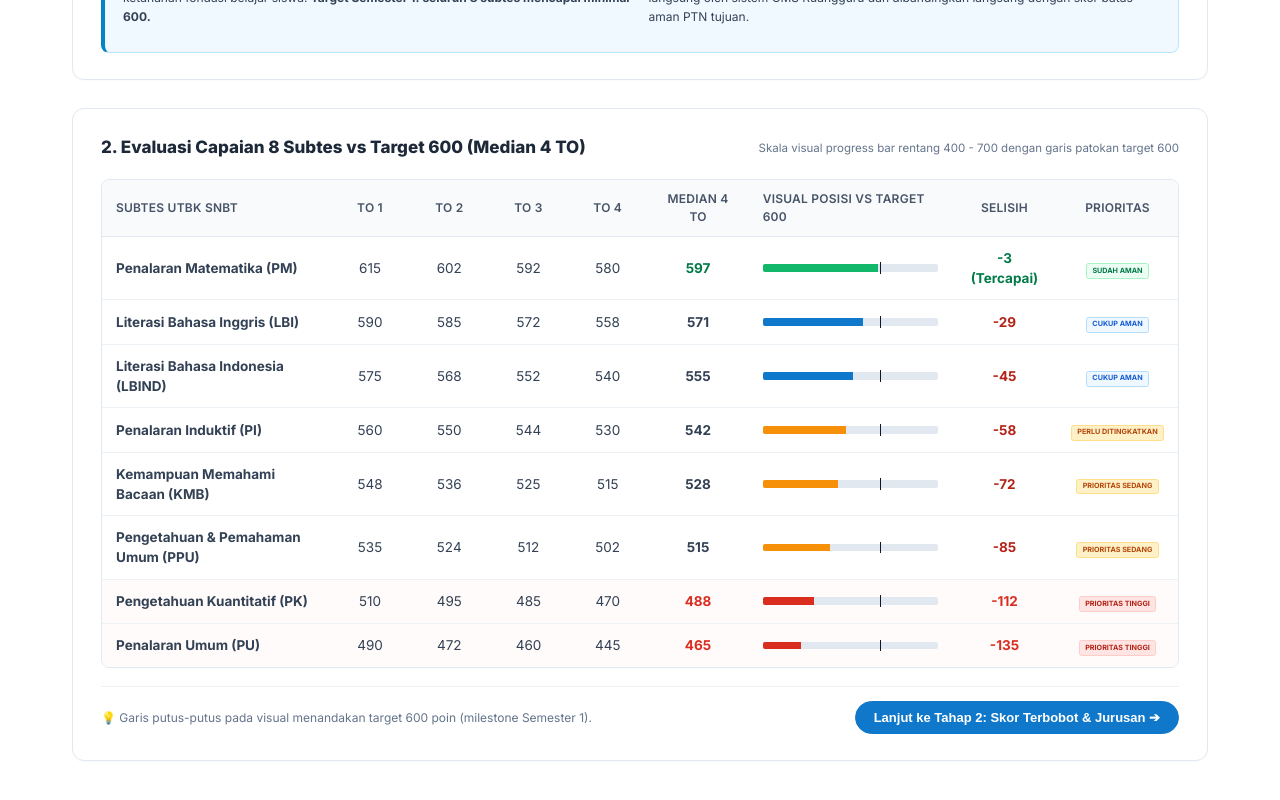
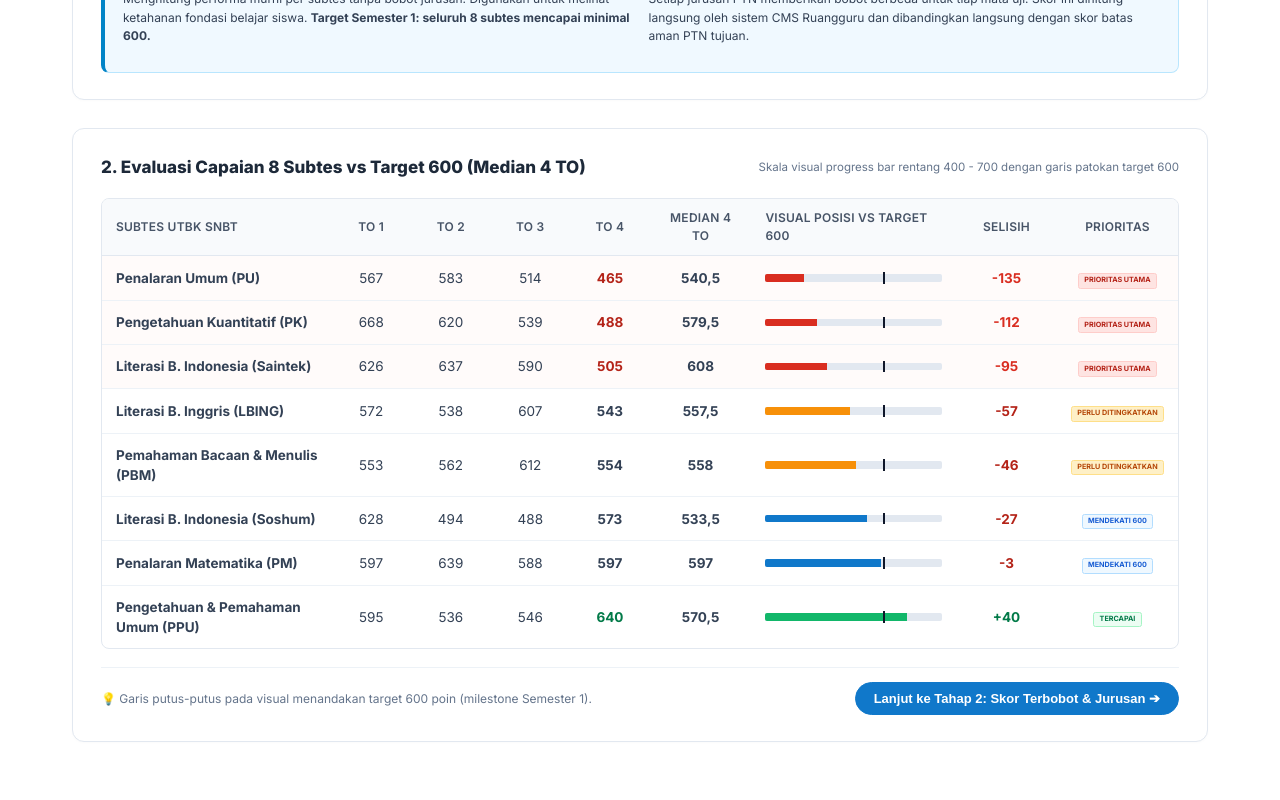
Before and after one commit to hhidro29/BACConsultationReport, a React (Vite) app: page /#/v2 in a window 1280 px wide. Shown: the part 1348-2148 px from the top of the page. Built offline with nearby package versions, Linux system fonts and the light colour scheme.

Commit message:
style(v2): replace 'kurang/lebih' wording with '+/-' notation and sync authentic 8-subtest scores across dashboard and PDF

```diff
--- a/src/data/garudaData.ts
+++ b/src/data/garudaData.ts
@@ -7,9 +7,9 @@ export interface SubtestV2 {
   to2: number;
   to3: number;
   to4: number;
-  median: number;
+  median: number | string;
   gap: number;
-  status: 'SUDAH AMAN' | 'CUKUP AMAN' | 'PERLU DITINGKATKAN' | 'PRIORITAS SEDANG' | 'PRIORITAS TINGGI';
+  status: 'TERCAPAI' | 'MENDEKATI 600' | 'PERLU DITINGKATKAN' | 'PRIORITAS UTAMA';
   badgeClass: string;
   fillPct: number;
   barColor: string;
@@ -32,9 +32,9 @@ export interface PrioritySubtest {
   id: string;
   priorityLabel: string;
   name: string;
-  toScore: number;
+  toScore: string;
   targetScore: number;
-  gap: number;
+  gapText: string;
   rgQuestionsDone: number;
   rgAccuracy: string;
   diagnosis: string;
@@ -70,71 +70,71 @@ export const studentIdentity = {
   toLabels: ["TO 1 (30 Agu)", "TO 2 (14 Sep)", "TO 3 (28 Sep)", "TO 4 (30 Okt)"]
 };
 
-// 8 Subtests for Academic Team IA (Versi 2)
+// 8 Subtests for Academic Team IA (Versi 2) - Synchronized with V2 PDF
 export const subtestsV2Data: SubtestV2[] = [
+  {
+    id: "pu",
+    name: "Penalaran Umum (PU)",
+    to1: 567, to2: 583, to3: 514, to4: 465,
+    median: "540,5", gap: -135,
+    status: "PRIORITAS UTAMA", badgeClass: "badge-p-high",
+    fillPct: 21.7, barColor: "#d92d20"
+  },
+  {
+    id: "pk",
+    name: "Pengetahuan Kuantitatif (PK)",
+    to1: 668, to2: 620, to3: 539, to4: 488,
+    median: "579,5", gap: -112,
+    status: "PRIORITAS UTAMA", badgeClass: "badge-p-high",
+    fillPct: 29.3, barColor: "#d92d20"
+  },
+  {
+    id: "lbi_a",
+    name: "Literasi B. Indonesia (Saintek)",
+    to1: 626, to2: 637, to3: 590, to4: 505,
+    median: "608", gap: -95,
+    status: "PRIORITAS UTAMA", badgeClass: "badge-p-high",
+    fillPct: 35.0, barColor: "#d92d20"
+  },
+  {
+    id: "lbe",
+    name: "Literasi B. Inggris (LBING)",
+    to1: 572, to2: 538, to3: 607, to4: 543,
+    median: "557,5", gap: -57,
+    status: "PERLU DITINGKATKAN", badgeClass: "badge-p-med",
+    fillPct: 47.7, barColor: "#f79009"
+  },
+  {
+    id: "pbm",
+    name: "Pemahaman Bacaan & Menulis (PBM)",
+    to1: 553, to2: 562, to3: 612, to4: 554,
+    median: "558", gap: -46,
+    status: "PERLU DITINGKATKAN", badgeClass: "badge-p-med",
+    fillPct: 51.3, barColor: "#f79009"
+  },
+  {
+    id: "lbi_s",
+    name: "Literasi B. Indonesia (Soshum)",
+    to1: 628, to2: 494, to3: 488, to4: 573,
+    median: "533,5", gap: -27,
+    status: "MENDEKATI 600", badgeClass: "badge-p-low",
+    fillPct: 57.7, barColor: "#1078ca"
+  },
   {
     id: "pm",
     name: "Penalaran Matematika (PM)",
-    to1: 615, to2: 602, to3: 592, to4: 580,
-    median: 597, gap: -3,
-    status: "SUDAH AMAN", badgeClass: "badge-p-done",
-    fillPct: 65.6, barColor: "#12b76a"
-  },
-  {
-    id: "lbi",
-    name: "Literasi Bahasa Inggris (LBI)",
-    to1: 590, to2: 585, to3: 572, to4: 558,
-    median: 571, gap: -29,
-    status: "CUKUP AMAN", badgeClass: "badge-p-low",
-    fillPct: 57.0, barColor: "#1078ca"
-  },
-  {
-    id: "lbind",
-    name: "Literasi Bahasa Indonesia (LBIND)",
-    to1: 575, to2: 568, to3: 552, to4: 540,
-    median: 555, gap: -45,
-    status: "CUKUP AMAN", badgeClass: "badge-p-low",
-    fillPct: 51.7, barColor: "#1078ca"
-  },
-  {
-    id: "pi",
-    name: "Penalaran Induktif (PI)",
-    to1: 560, to2: 550, to3: 544, to4: 530,
-    median: 542, gap: -58,
-    status: "PERLU DITINGKATKAN", badgeClass: "badge-p-med",
-    fillPct: 47.3, barColor: "#f79009"
-  },
-  {
-    id: "kmb",
-    name: "Kemampuan Memahami Bacaan (KMB)",
-    to1: 548, to2: 536, to3: 525, to4: 515,
-    median: 528, gap: -72,
-    status: "PRIORITAS SEDANG", badgeClass: "badge-p-med",
-    fillPct: 42.7, barColor: "#f79009"
+    to1: 597, to2: 639, to3: 588, to4: 597,
+    median: "597", gap: -3,
+    status: "MENDEKATI 600", badgeClass: "badge-p-low",
+    fillPct: 65.7, barColor: "#1078ca"
   },
   {
     id: "ppu",
     name: "Pengetahuan & Pemahaman Umum (PPU)",
-    to1: 535, to2: 524, to3: 512, to4: 502,
-    median: 515, gap: -85,
-    status: "PRIORITAS SEDANG", badgeClass: "badge-p-med",
-    fillPct: 38.3, barColor: "#f79009"
-  },
-  {
-    id: "pk",
-    name: "Pengetahuan Kuantitatif (PK)",
-    to1: 510, to2: 495, to3: 485, to4: 470,
-    median: 488, gap: -112,
-    status: "PRIORITAS TINGGI", badgeClass: "badge-p-high",
-    fillPct: 29.3, barColor: "#d92d20"
-  },
-  {
-    id: "pu",
-    name: "Penalaran Umum (PU)",
-    to1: 490, to2: 472, to3: 460, to4: 445,
-    median: 465, gap: -135,
-    status: "PRIORITAS TINGGI", badgeClass: "badge-p-high",
-    fillPct: 21.7, barColor: "#d92d20"
+    to1: 595, to2: 536, to3: 546, to4: 640,
+    median: "570,5", gap: 40,
+    status: "TERCAPAI", badgeClass: "badge-p-done",
+    fillPct: 80.0, barColor: "#12b76a"
   }
 ];
 
@@ -178,58 +178,58 @@ export const targetPrograms: ProgramChoice[] = [
   }
 ];
 
-// 4 Subtests Prioritas for V2
+// 4 Subtests Prioritas for V2 - Synchronized with V2 PDF Section 4
 export const prioritySubtestsV2: PrioritySubtest[] = [
   {
+    id: "pk",
+    priorityLabel: "BOBOT TERTINGGI #1",
+    name: "Pengetahuan Kuantitatif (PK)",
+    toScore: "488",
+    targetScore: 600,
+    gapText: "-112",
+    rgQuestionsDone: 5,
+    rgAccuracy: "40% benar (1 sesi)",
+    diagnosis: "Kritis. Baru mengerjakan 5 soal di aplikasi. Drill harian dan perkuat konsep dasar Aljabar, Peluang Dasar, dan Geometri di Klinik PR.",
+    targetTo5: "Naik minimal +42 poin (Skor ≥ 530)",
+    borderColor: "#fda29b"
+  },
+  {
     id: "pu",
-    priorityLabel: "PRIORITAS TINGGI #1",
+    priorityLabel: "BOBOT TERTINGGI #2",
     name: "Penalaran Umum (PU)",
-    toScore: 465,
+    toScore: "465",
     targetScore: 600,
-    gap: -135,
-    rgQuestionsDone: 142,
-    rgAccuracy: "58% (Rendah)",
-    diagnosis: "Siswa sering terkecoh pada logika silogisme majemuk dan premis negatif. Butuh pembiasaan teknik eliminasi premis.",
+    gapText: "-135",
+    rgQuestionsDone: 35,
+    rgAccuracy: "63% benar (7 sesi)",
+    diagnosis: "Rutinitas drill sudah terbentuk. Fokus perbaikan pada ketelitian membaca premis silogisme dan pola penalaran induktif.",
     targetTo5: "Naik minimal +45 poin (Skor ≥ 510)",
     borderColor: "#fda29b"
   },
   {
-    id: "pk",
-    priorityLabel: "PRIORITAS TINGGI #2",
-    name: "Pengetahuan Kuantitatif (PK)",
-    toScore: 488,
+    id: "pm",
+    priorityLabel: "BOBOT TERTINGGI #3",
+    name: "Penalaran Matematika (PM)",
+    toScore: "597",
     targetScore: 600,
-    gap: -112,
-    rgQuestionsDone: 98,
-    rgAccuracy: "52% (Kritis)",
-    diagnosis: "Kecepatan hitung lambat (>90 detik/soal). Konsep aljabar dasar dan geometri analitik butuh review intensif di klinik PR.",
-    targetTo5: "Naik minimal +42 poin (Skor ≥ 530)",
-    borderColor: "#fda29b"
+    gapText: "-3",
+    rgQuestionsDone: 10,
+    rgAccuracy: "50% benar (2 sesi)",
+    diagnosis: "Skor relatif stabil dan hanya terpaut -3 poin dari target 600. Jaga ritme latihan mingguan pada model aljabar kontekstual.",
+    targetTo5: "Stabil menembus ≥ 610",
+    borderColor: "#b2ddff"
   },
   {
-    id: "ppu",
-    priorityLabel: "PRIORITAS SEDANG #3",
-    name: "Pengetahuan & Pemahaman Umum (PPU)",
-    toScore: 515,
+    id: "lbi",
+    priorityLabel: "SUBTES PENDUKUNG",
+    name: "Literasi B. Indo (Saintek) & B. Inggris",
+    toScore: "505 / 543",
     targetScore: 600,
-    gap: -85,
-    rgQuestionsDone: 110,
-    rgAccuracy: "64% (Sedang)",
-    diagnosis: "Kosakata serapan dan makna bertingkat konteks kalimat sering salah tebak. Perlu pembiasaan membaca artikel editorial formal.",
-    targetTo5: "Naik minimal +30 poin (Skor ≥ 545)",
-    borderColor: "#fedf89"
-  },
-  {
-    id: "kmb",
-    priorityLabel: "PRIORITAS SEDANG #4",
-    name: "Kemampuan Memahami Bacaan & Menulis (KMB)",
-    toScore: 528,
-    targetScore: 600,
-    gap: -72,
-    rgQuestionsDone: 125,
-    rgAccuracy: "67% (Sedang)",
-    diagnosis: "Kecepatan membaca teks panjang (skimming) masih kurang terlatih, sering kehabisan waktu di paragraf terakhir.",
-    targetTo5: "Naik minimal +32 poin (Skor ≥ 560)",
+    gapText: "-95 / -57",
+    rgQuestionsDone: 0,
+    rgAccuracy: "0% (belum ada drill)",
+    diagnosis: "Belum pernah membuka drill literasi di aplikasi. Biasakan membaca minimal 1 teks ilmiah akademik per hari untuk menajamkan ide pokok.",
+    targetTo5: "Naik ke kisaran 550+",
     borderColor: "#fedf89"
   }
 ];
@@ -239,7 +239,7 @@ export const actionPlansV2: ActionPlan[] = [
   {
     num: 1,
     title: "Drill Mandiri Aplikasi Ruangguru",
-    desc: "Target: Menyelesaikan minimal 25 soal per hari khusus subtes prioritas (PU dan PK). Fokus pada bab dengan akurasi terendah di Student Tower setiap malam setelah belajar sekolah.",
+    desc: "Target: Menyelesaikan minimal 25 soal per hari khusus subtes prioritas (PK dan PU). Fokus pada bab dengan akurasi terendah di Student Tower setiap malam setelah belajar sekolah.",
     pic: "Garuda Mahawira Sena (Siswa)",
     accentColor: "#1078ca"
   },
@@ -253,7 +253,7 @@ export const actionPlansV2: ActionPlan[] = [
   {
     num: 3,
     title: "Evaluasi Peningkatan di Tryout 5",
-    desc: "Target: Mengikuti TO 5 tepat waktu dengan target perbaikan skor: PU ≥ 510 (+45), PK ≥ 530 (+42), dan rata-rata keseluruhan naik kembali ke batas aman ≥ 580.",
+    desc: "Target: Mengikuti TO 5 tepat waktu dengan target perbaikan skor: PU ≥ 510 (+45), PK ≥ 530 (+42), dan rata-rata keseluruhan naik kembali menuju batas aman ≥ 580.",
     pic: "Siswa & Tim Akademik Ruangguru",
     accentColor: "#f79009"
   },
--- a/src/pages/CheckpointV2Page.tsx
+++ b/src/pages/CheckpointV2Page.tsx
@@ -245,7 +245,7 @@ export const CheckpointV2Page: React.FC = () => {
                     <strong>Kalimat Pembuka ke Ortu &amp; Siswa:</strong> <em>&quot;Selamat datang Garuda dan Bapak/Ibu. Hari ini kita membedah hasil 4 kali Tryout awal. Di sesi ini, kita menggunakan patokan batas kompetitif nasional yaitu 600 poin per subtes. Sebelum kita hitung peluang lolos di Farmasi UGM atau ITB, target wajib Semester 1 adalah memastikan fondasi di ke-8 subtes menyentuh minimal 600 poin.&quot;</em>
                   </li>
                   <li>
-                    <strong>Pertanyaan Pemantik ke Siswa:</strong> <em>&quot;Dari hasil 4 TO kemarin, ada 1 subtes yang sudah mencapai 600 yaitu Penalaran Matematika (597 ~ 600), tapi ada beberapa subtes seperti Penalaran Umum (465) dan Pengetahuan Kuantitatif (488) yang masih tertinggal jauh. Menurutmu, kendala terbesar di subtes tersebut apa?&quot;</em>
+                    <strong>Pertanyaan Pemantik ke Siswa:</strong> <em>&quot;Dari hasil 4 TO kemarin, ada 1 subtes yang sudah melewati 600 yaitu Pengetahuan &amp; Pemahaman Umum (640 / +40) dan Penalaran Matematika sudah dekat (597 / -3), tapi ada beberapa subtes seperti Penalaran Umum (465 / -135) dan Pengetahuan Kuantitatif (488 / -112) yang masih tertinggal jauh. Menurutmu, kendala terbesar di subtes tersebut apa?&quot;</em>
                   </li>
                   <li>
                     <strong>Catatan untuk Kakak Asuh:</strong> Jangan langsung membuat orang tua cemas karena gap nilai. Jelaskan bahwa penurunan skor dari TO 1 (601) ke TO 4 (546) wajar terjadi karena tingkat kesulitan soal UTBK bertahap meningkat, namun perlu diimbangi disiplin drill harian.
@@ -266,18 +266,18 @@ export const CheckpointV2Page: React.FC = () => {
                   <div className="metric-card-hint">Rata-rata 4 TO (601, 576, 561, 546)</div>
                 </div>
                 <div className="metric-card">
-                  <div className="metric-card-label">Subtes Melampaui 600</div>
+                  <div className="metric-card-label">Subtes Di Atas 600 (+)</div>
                   <div className="metric-card-val" style={{ color: '#027a48' }}>
                     1 <span style={{ fontSize: 14, fontWeight: 500, color: '#475467' }}>/ 8 Subtes</span>
                   </div>
-                  <div className="metric-card-hint" style={{ color: '#027a48', fontWeight: 600 }}>Penalaran Matematika (597 ≈ 600)</div>
+                  <div className="metric-card-hint" style={{ color: '#027a48', fontWeight: 600 }}>Pengetahuan &amp; Pemahaman Umum (PPU: 640 / +40)</div>
                 </div>
                 <div className="metric-card">
-                  <div className="metric-card-label">Subtes Belum Capai 600</div>
+                  <div className="metric-card-label">Subtes Di Bawah 600 (-)</div>
                   <div className="metric-card-val" style={{ color: '#b42318' }}>
                     7 <span style={{ fontSize: 14, fontWeight: 500, color: '#475467' }}>/ 8 Subtes</span>
                   </div>
-                  <div className="metric-card-hint" style={{ color: '#b42318', fontWeight: 600 }}>Gap rata-rata: -73 poin ke batas 600</div>
+                  <div className="metric-card-hint" style={{ color: '#b42318', fontWeight: 600 }}>Jarak: -135 s.d. -3 ke batas 600</div>
                 </div>
                 <div className="metric-card">
                   <div className="metric-card-label">Tingkat Kehadiran Kelas</div>
@@ -326,15 +326,16 @@ export const CheckpointV2Page: React.FC = () => {
                   </thead>
                   <tbody>
                     {subtestsV2Data.map((sub) => {
-                      const isHigh = sub.status === 'PRIORITAS TINGGI';
+                      const isHigh = sub.status === 'PRIORITAS UTAMA';
+                      const isDone = sub.gap >= 0;
                       return (
                         <tr key={sub.id} style={isHigh ? { background: '#fffbfa' } : undefined}>
                           <td><strong>{sub.name}</strong></td>
                           <td style={{ textAlign: 'center' }}>{sub.to1}</td>
                           <td style={{ textAlign: 'center' }}>{sub.to2}</td>
                           <td style={{ textAlign: 'center' }}>{sub.to3}</td>
-                          <td style={{ textAlign: 'center' }}>{sub.to4}</td>
-                          <td style={{ textAlign: 'center', fontWeight: 700, color: sub.id === 'pm' ? '#027a48' : isHigh ? '#d92d20' : undefined }}>
+                          <td style={{ textAlign: 'center', fontWeight: 700, color: isDone ? '#027a48' : isHigh ? '#b42318' : undefined }}>{sub.to4}</td>
+                          <td style={{ textAlign: 'center', fontWeight: 700 }}>
                             {sub.median}
                           </td>
                           <td>
@@ -343,8 +344,8 @@ export const CheckpointV2Page: React.FC = () => {
                               <div className="v2-progress-target-line" title="Target 600" />
                             </div>
                           </td>
-                          <td style={{ textAlign: 'center', fontWeight: 700, color: sub.id === 'pm' ? '#027a48' : isHigh ? '#d92d20' : '#b42318' }}>
-                            {sub.id === 'pm' ? '-3 (Tercapai)' : sub.gap}
+                          <td style={{ textAlign: 'center', fontWeight: 700, color: isDone ? '#027a48' : isHigh ? '#d92d20' : '#b42318' }}>
+                            {sub.gap > 0 ? `+${sub.gap}` : sub.gap}
                           </td>
                           <td style={{ textAlign: 'center' }}>
                             <span className={sub.badgeClass}>{sub.status}</span>
@@ -523,10 +524,11 @@ export const CheckpointV2Page: React.FC = () => {
 
               <div style={{ display: 'grid', gridTemplateColumns: '1fr 1fr', gap: 16 }}>
                 {prioritySubtestsV2.map((item) => {
-                  const isHigh = item.priorityLabel.includes('TINGGI');
-                  const titleColor = isHigh ? '#b42318' : '#b54708';
-                  const boxBg = isHigh ? '#fffbfa' : '#fffcf5';
-                  const boxBorder = isHigh ? '#fee4e2' : '#fef0c7';
+                  const isHigh = item.priorityLabel.includes('TERTINGGI') && (item.id === 'pk' || item.id === 'pu');
+                  const isLow = item.id === 'pm';
+                  const titleColor = isLow ? '#175cd3' : isHigh ? '#b42318' : '#b54708';
+                  const boxBg = isLow ? '#eff8ff' : isHigh ? '#fffbfa' : '#fffcf5';
+                  const boxBorder = isLow ? '#b2ddff' : isHigh ? '#fee4e2' : '#fef0c7';
 
                   return (
                     <div
@@ -541,12 +543,12 @@ export const CheckpointV2Page: React.FC = () => {
                     >
                       <div style={{ display: 'flex', justifyContent: 'space-between', alignItems: 'flex-start', marginBottom: 8 }}>
                         <div>
-                          <span className={isHigh ? 'badge-p-high' : 'badge-p-med'}>{item.priorityLabel}</span>
+                          <span className={isLow ? 'badge-p-low' : isHigh ? 'badge-p-high' : 'badge-p-med'}>{item.priorityLabel}</span>
                           <h3 style={{ fontSize: 14.5, fontWeight: 700, color: titleColor, marginTop: 4 }}>{item.name}</h3>
                         </div>
                         <div style={{ textAlign: 'right' }}>
                           <div style={{ fontSize: 18, fontWeight: 800, color: titleColor }}>{item.toScore}</div>
-                          <div style={{ fontSize: 10.5, color: titleColor, fontWeight: 700 }}>Gap: {item.gap} ke 600</div>
+                          <div style={{ fontSize: 10.5, color: titleColor, fontWeight: 700 }}>Jarak ke 600: {item.gapText}</div>
                         </div>
                       </div>
 
```
Also changed, not shown: src/components/V2PdfModal.tsx (+1 -1 lines).
